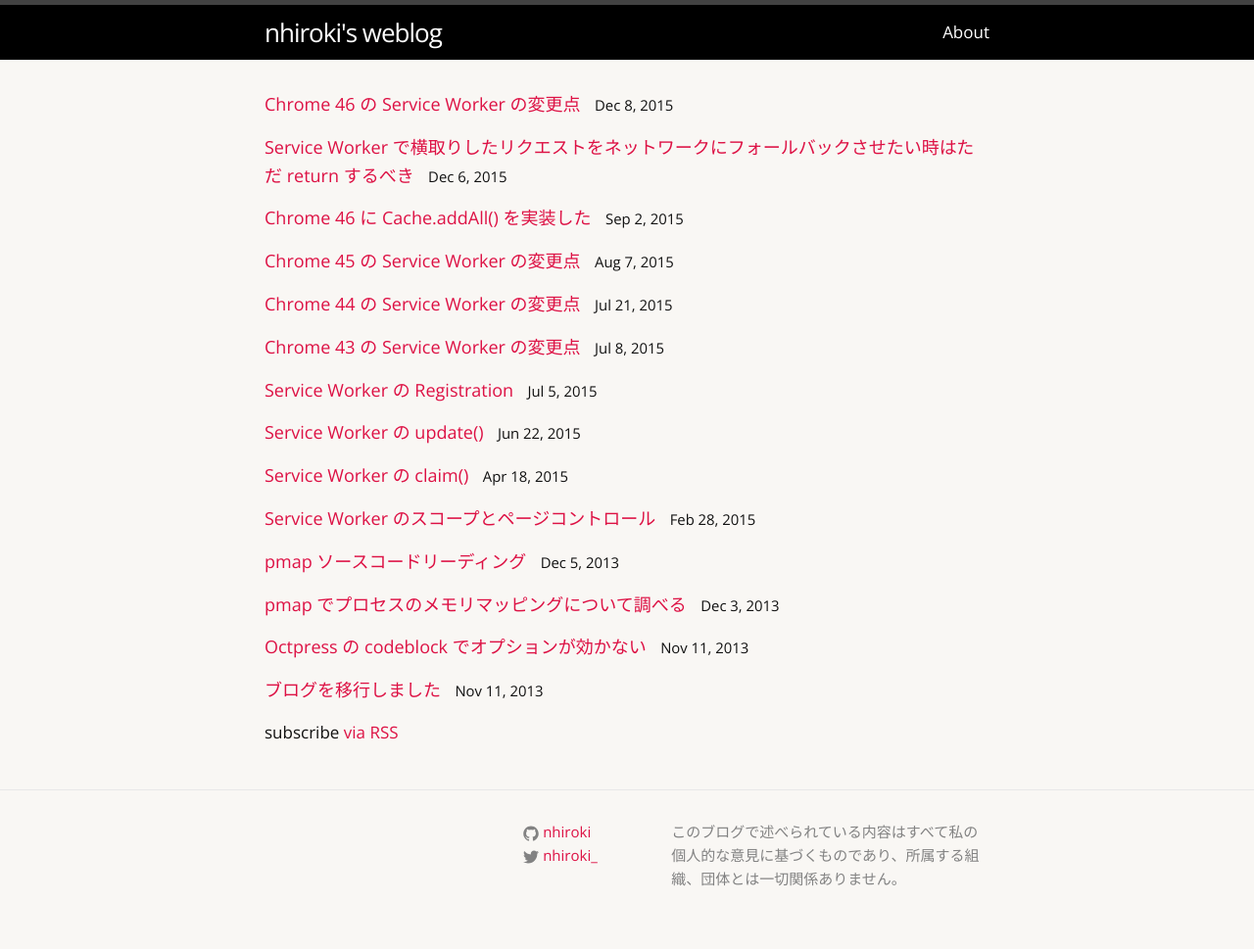
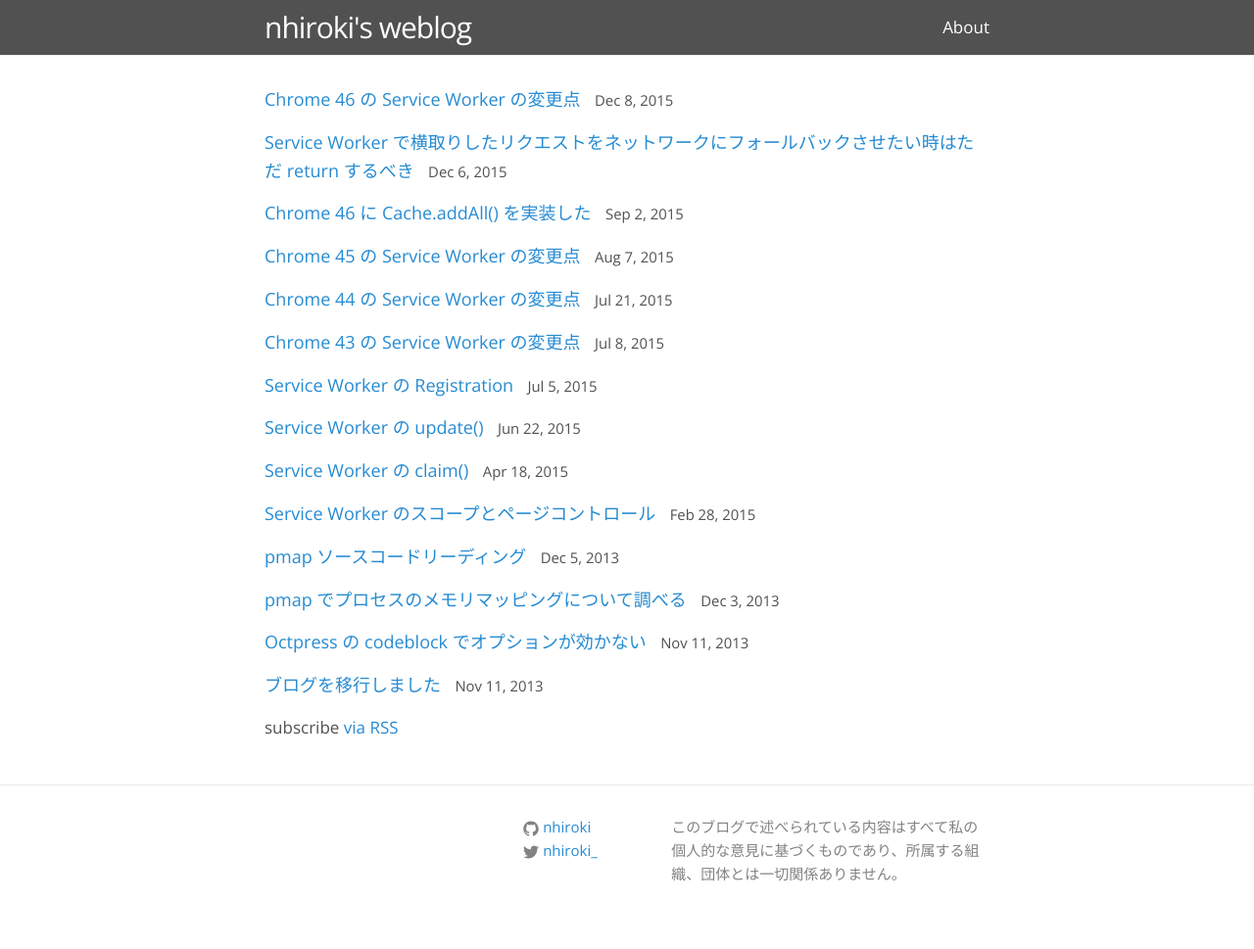
Before and after one commit to nhiroki/nhiroki.github.io, a Jekyll site: the page built from index.html, in a window 1280 px wide. Shown: the whole page at 98% size. Built offline with Jekyll 4.4.1, drawn with Linux system fonts in a browser that asks for light colours.

Commit message:
Change font and background colors

```diff
--- a/_sass/_layout.scss
+++ b/_sass/_layout.scss
@@ -2,17 +2,16 @@
  * Site header
  */
 .site-header {
-    border-top: 5px solid $grey-color-dark;
     border-bottom: 1px solid $grey-color-light;
     min-height: 56px;
-    background: #000;
+    background: #515151;
 
     // Positioning context for the mobile navigation icon
     position: relative;
 }
 
 .site-title {
-    font-size: 26px;
+    font-size: 30px;
     line-height: 56px;
     letter-spacing: -1px;
     margin-bottom: 0;
--- a/css/main.scss
+++ b/css/main.scss
@@ -16,9 +16,9 @@
 
 $spacing-unit:     30px;
 
-$text-color:       #111;
-$background-color: #f9f7f4;
-$brand-color:      #d14;
+$text-color:       #515151;
+$background-color: #fff;
+$brand-color:      #268bd2;
 
 $grey-color:       #828282;
 $grey-color-light: lighten($grey-color, 40%);
```
